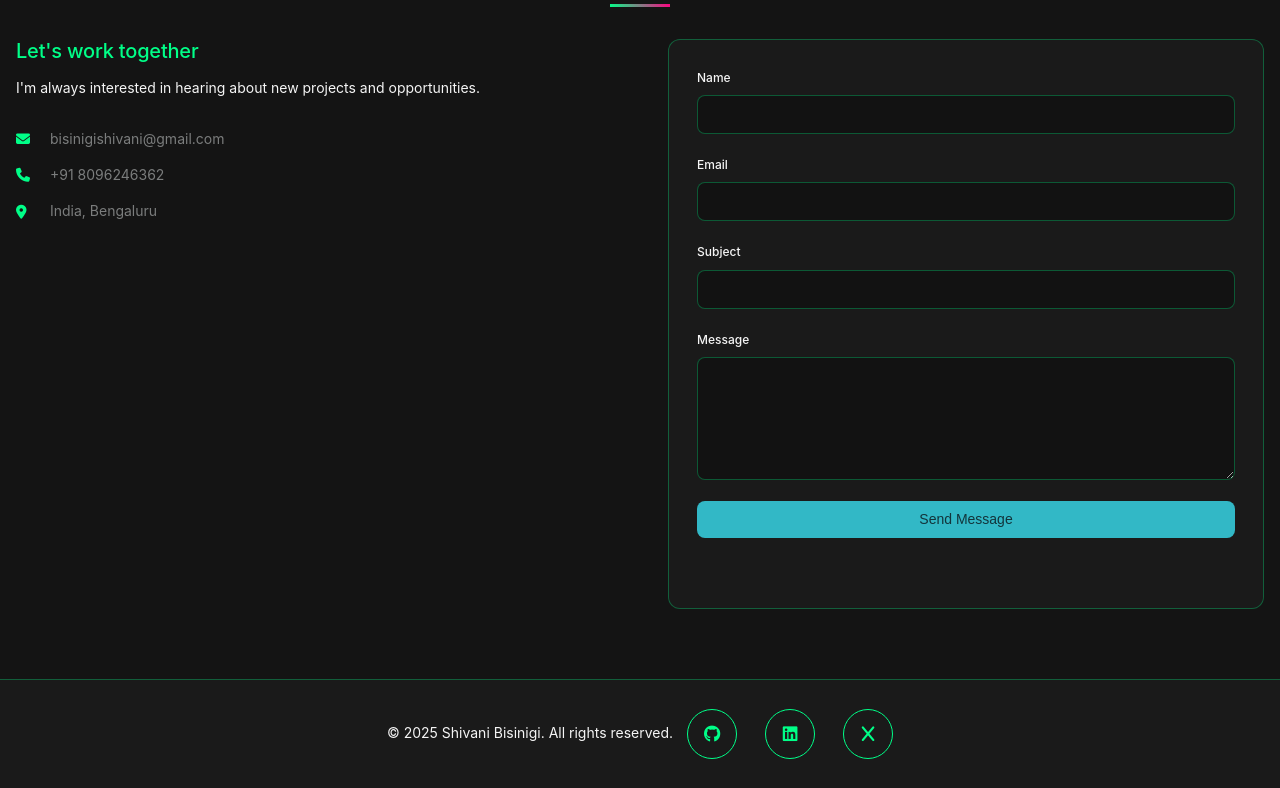
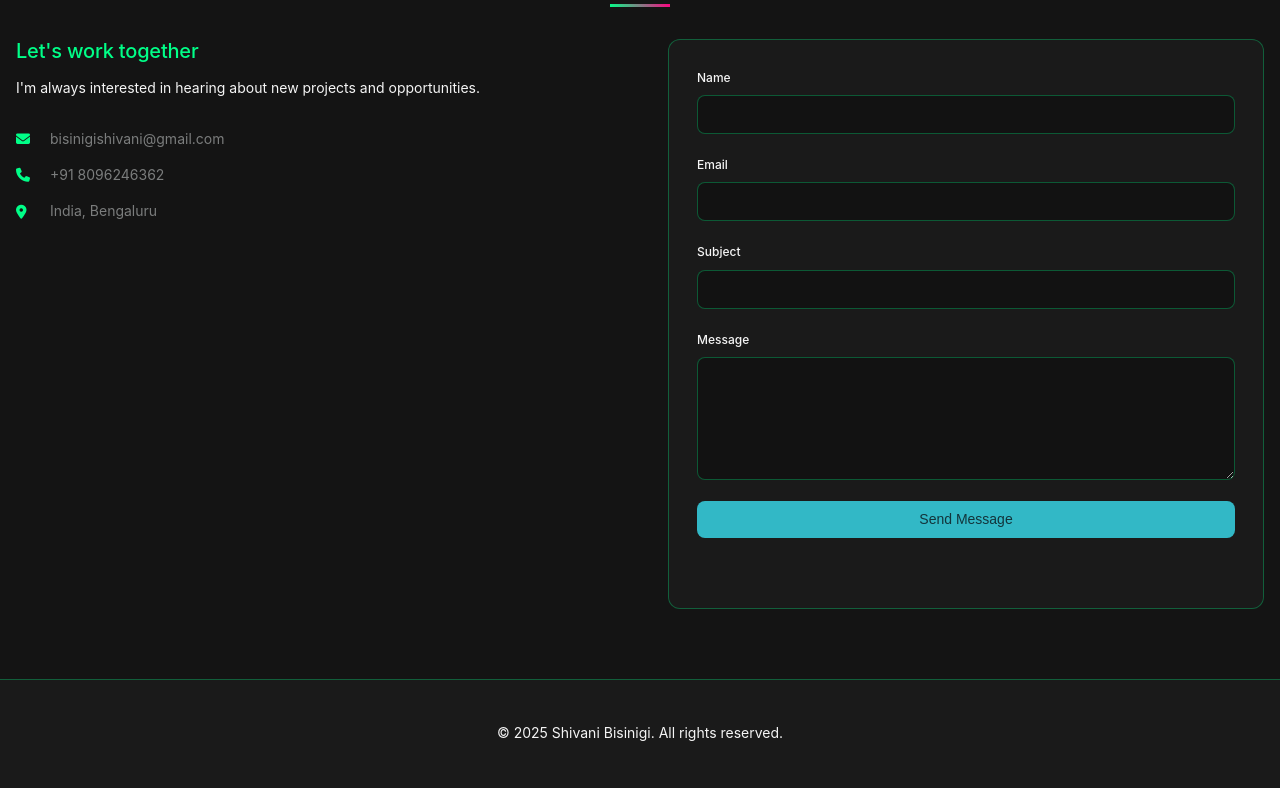
Before and after one commit to BISINIGISHIVANI/portfolio-website, a plain HTML site: page index.html in a window 1280 px wide. Shown: the part 4528-5316 px from the top of the page. Drawn offline with nearby package versions, Linux system fonts and the light colour scheme; a web font is replaced by a local one.

Commit message:
modify footer

```diff
--- a/index.html
+++ b/index.html
@@ -264,17 +264,7 @@
                 <div class="footer-text">
                     <p>&copy; 2025 Shivani Bisinigi. All rights reserved.</p>
                 </div>
-                <div class="footer-social">
-                    <a href="https://github.com" target="_blank" class="social-link">
-                        <i class="fab fa-github"></i>
-                    </a>
-                    <a href="https://linkedin.com" target="_blank" class="social-link">
-                        <i class="fab fa-linkedin"></i>
-                    </a>
-                    <a href="https://twitter.com" target="_blank" class="social-link">
-                        <i class="fab fa-x"></i>
-                    </a>
-                </div>
+
             </div>
         </div>
     </footer>
```
